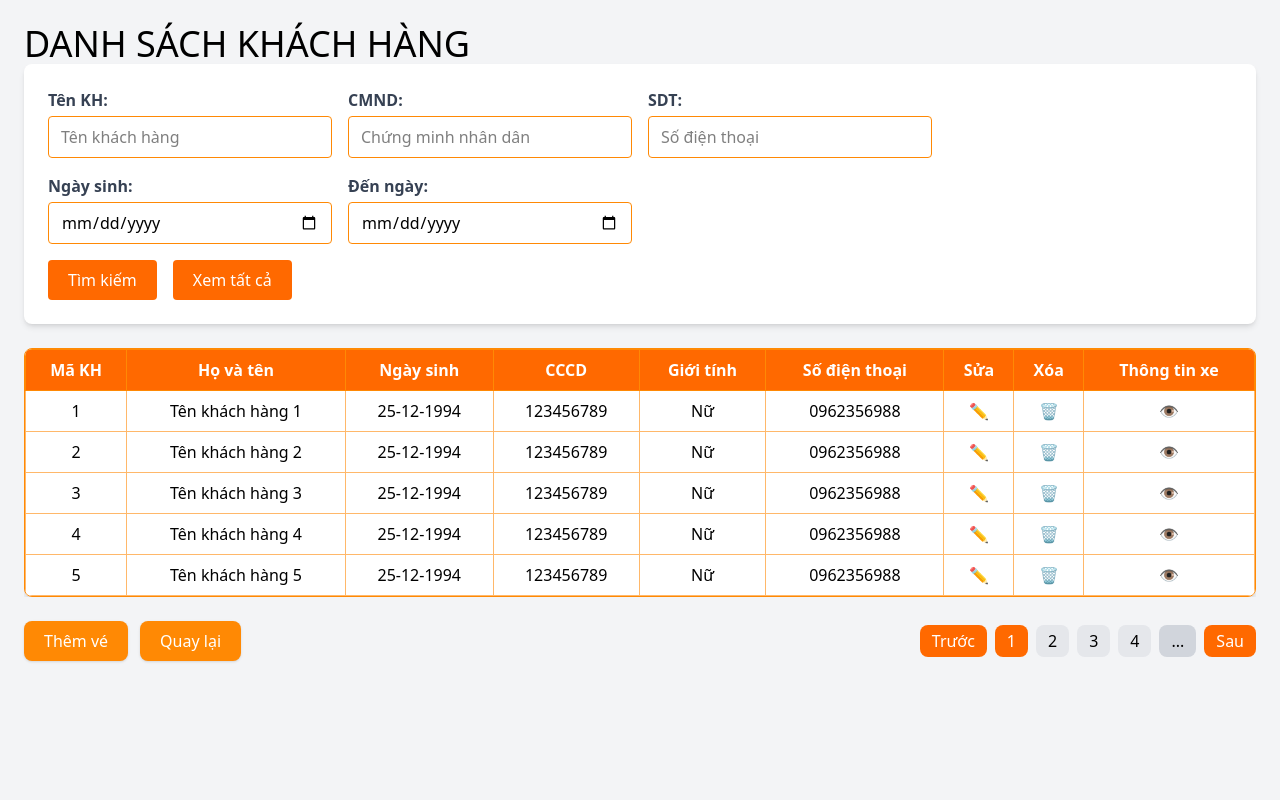
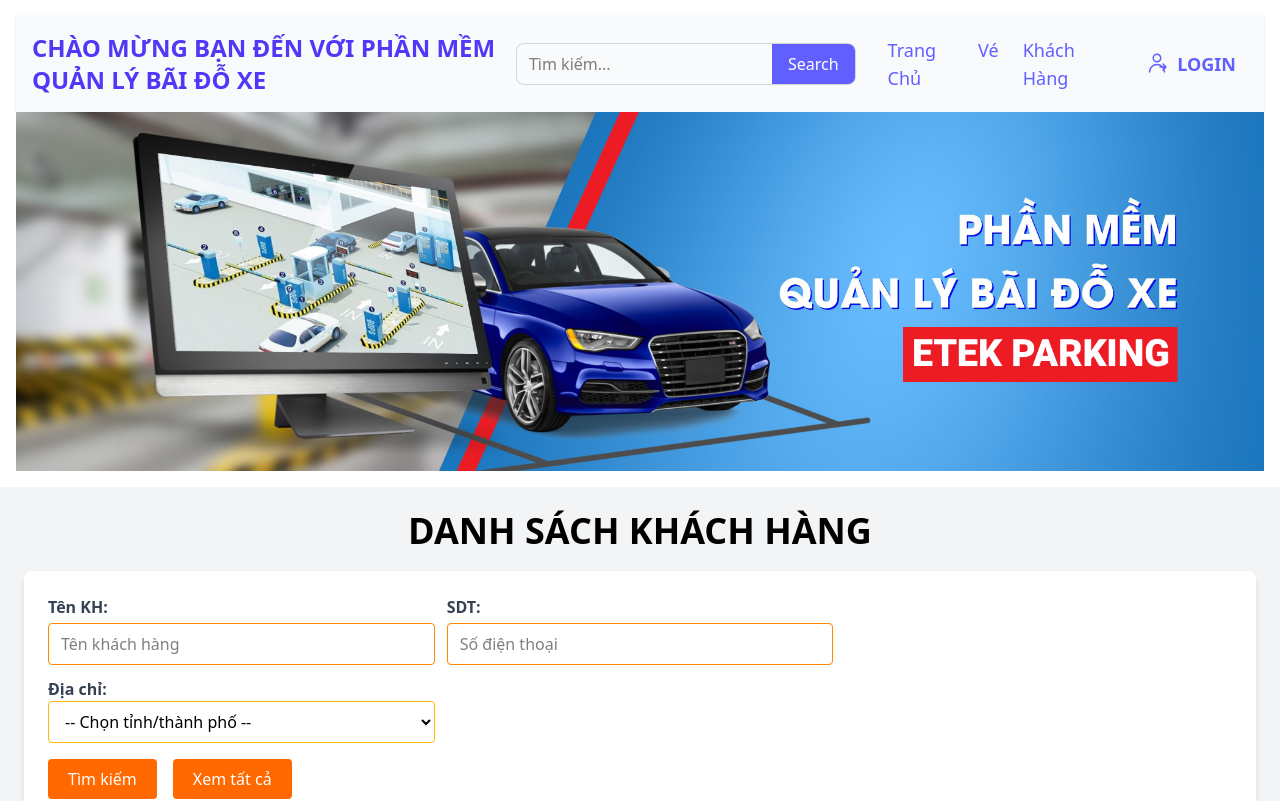
Before and after one commit to nguyenmanhhieu2903/DU-AN-ORACE, a React (Vite) app: page /listKH in a window 1280 px wide. Shown: the top 801 px of the page. Built offline with nearby package versions, Linux system fonts and the light colour scheme.

Commit message:
update phân trang

```diff
--- a/src/component/header.jsx
+++ b/src/component/header.jsx
@@ -32,7 +32,7 @@
                     {/* Menu */}
                     <div className="flex gap-6 text-lg">
                         <a
-                            href=""
+                            href="/"
                             className="relative font-medium text-indigo-500
                                 after:content-[''] after:absolute after:left-0 after:-bottom-4
                                 after:w-0 after:h-1.5 after:bg-fuchsia-500
--- a/src/component/listKH.jsx
+++ b/src/component/listKH.jsx
@@ -1,29 +1,47 @@
 import { useState } from "react";
+import Header from "./header";
+
+const customers = [
+{ id: 1, name: "Nguyễn Văn A", address: "Hà Nội", gender: "Nam", phone: "0912345678" },
+{ id: 2, name: "Trần Thị B", address: "Hải Phòng", gender: "Nữ", phone: "0987654321" },
+{ id: 3, name: "Lê Văn C", address: "Đà Nẵng", gender: "Nam", phone: "0901122334" },
+{ id: 4, name: "Phạm Thị D", address: "Cần Thơ", gender: "Nữ", phone: "0933445566" },
+{ id: 5, name: "Hoàng Văn E", address: "Bắc Ninh", gender: "Nam", phone: "0977889900" },
+{ id: 6, name: "Vũ Văn F", address: "TPHCM", gender: "Nam", phone: "0911223344" },
+{ id: 7, name: "Đỗ Thị G", address: "Hà Nội", gender: "Nữ", phone: "0988112233" },
+];
 
 const ListKH = () => {
 
     const [open, setOpen] = useState(false); // bật/tắt hidden panel
     const [selected, setSelected] = useState(null); // thông tin xe
 
+    const [currentPage, setCurrentPage] = useState(1);
+    const itemsPerPage = 5;
+
+
+    const indexOfLast = currentPage * itemsPerPage;
+    const indexOfFirst = indexOfLast - itemsPerPage;
+    const currentCustomers = customers.slice(indexOfFirst, indexOfLast);
+
+
+    const totalPages = Math.ceil(customers.length / itemsPerPage);
+
     // p-6 max-w-7xl mx-auto div đầu tiên căn lề giữa
 
     return (
         <div className="">
+            <Header />
             <div className="p-6 bg-gray-100 min-h-screen">
-                <h1 className="text-4xl">DANH SÁCH KHÁCH HÀNG</h1>
+                <h1 className="text-4xl font-bold text-center pb-5">DANH SÁCH KHÁCH HÀNG</h1>
 
                 {/* Form tìm kiếm */}
                 <div className="bg-white p-6 rounded-lg shadow-md mb-6">
-                    <div className="grid grid-cols-4 gap-4 mb-4">
+                    <div className="grid grid-cols-3 gap-3 mb-4">
 
                         <div>
                             <label className="font-semibold text-gray-700">Tên KH:</label>
                             <input type="text" placeholder="Tên khách hàng" className="w-full border border-orange-400 rounded px-3 py-2 mt-1" />
-                        </div>
-
-                        <div>
-                            <label className="font-semibold text-gray-700">CMND:</label>
-                            <input type="text" placeholder="Chứng minh nhân dân" className="w-full border border-orange-400 rounded px-3 py-2 mt-1" />
                         </div>
 
                         <div>
@@ -34,13 +52,23 @@
                         <div></div>
 
                         <div>
-                            <label className="font-semibold text-gray-700">Ngày sinh:</label>
-                            <input type="date" className="w-full border border-orange-400 rounded px-3 py-2 mt-1" />
-                        </div>
+                            <label className="font-semibold text-gray-700">Địa chỉ:</label>
+                            <select className="border border-amber-400 rounded px-3 py-2 w-full md:col-span-2">
+                                <option value="">-- Chọn tỉnh/thành phố --</option>
 
-                        <div>
-                            <label className="font-semibold text-gray-700">Đến ngày:</label>
-                            <input type="date" className="w-full border border-orange-400 rounded px-3 py-2 mt-1" />
+                                <option>Hà Nội</option>
+                                <option>TP Hồ Chí Minh</option>
+                                <option>Hải Phòng</option>
+                                <option>Đà Nẵng</option>
+                                <option>Cần Thơ</option>
+                                <option>Bắc Giang</option>
+                                <option>Bắc Kạn</option>
+                                <option>Bạc Liêu</option>
+                                <option>Bắc Ninh</option>
+                                <option>Lai Châu</option>
+                                <option>Lâm Đồng</option>
+                                <option>Lạng Sơn</option>
+                            </select>
                         </div>
                     </div>
 
@@ -58,8 +86,7 @@
                     <tr className="bg-orange-500 text-white">
                     <th className="p-2 border border-orange-400">Mã KH</th>
                     <th className="p-2 border border-orange-400">Họ và tên</th>
-                            <th className="p-2 border border-orange-400">Ngày sinh</th>
-                            <th className="p-2 border border-orange-400">CCCD</th>
+                    <th className="p-2 border border-orange-400">Địa chỉ</th>
                     <th className="p-2 border border-orange-400">Giới tính</th>
                     <th className="p-2 border border-orange-400">Số điện thoại</th>
                     <th className="p-2 border border-orange-400">Sửa</th>
@@ -68,26 +95,23 @@
                     </tr>
                     </thead>
 
+
                     <tbody>
-                            {[1,2,3,4,5].map(id => (
-                            <tr key={id} className="text-center bg-white hover:bg-gray-100">
-                                <td className="p-2 border border-orange-300">{id}</td>
-                                <td className="p-2 border border-orange-300">Tên khách hàng {id}</td>
-                                <td className="p-2 border border-orange-300">25-12-1994</td>
-                                <td className="p-2 border border-orange-300">123456789</td>
-                                <td className="p-2 border border-orange-300">Nữ</td>
-                                <td className="p-2 border border-orange-300">0962356988</td>
+                    {currentCustomers.map((kh) => (
+                    <tr key={kh.id} className="text-center bg-white hover:bg-gray-100">
+                    <td className="p-2 border border-orange-300">{kh.id}</td>
+                    <td className="p-2 border border-orange-300">{kh.name}</td>
+                    <td className="p-2 border border-orange-300">{kh.address}</td>
+                    <td className="p-2 border border-orange-300">{kh.gender}</td>
+                    <td className="p-2 border border-orange-300">{kh.phone}</td>
                     <td className="p-2 border border-orange-300 cursor-pointer">✏️</td>
                     <td className="p-2 border border-orange-300 cursor-pointer">🗑️</td>
+
+
                     <td
                     className="p-2 border border-orange-300 cursor-pointer"
                     onClick={() => {
-                                    setSelected({
-                                    loaiXe: "Ô tô",
-                                    mauxe: "Đỏ",
-                                    bienSo: "30H-123.45",
-                                    maKH: + id,
-                                    });
+                    setSelected({ loaiXe: "Ô tô", mauxe: "Đỏ", bienSo: "30H-123.45", maKH: kh.id });
                     setOpen(true);
                     }}
                     >
@@ -102,56 +126,42 @@
 
 
                 {/* Footer & Pagination */}
-                <div>
                 <div className="flex justify-between items-center mt-6">
-
-                    {/* LEFT BUTTON GROUP */}
                     <div className="flex gap-3">
-                        <a
-                        href="/addKH"
-                        className="bg-orange-400 text-white px-5 py-2 rounded-lg shadow hover:bg-orange-600 transition"
-                        >
-                        Thêm vé
-                        </a>
-
-                        <a
-                        href="/"
-                        className="bg-orange-400 text-white px-5 py-2 rounded-lg shadow hover:bg-orange-600 transition"
-                        >
-                        Quay lại
-                        </a>
+                    <a href="/addKH" className="bg-orange-400 text-white px-5 py-2 rounded-lg shadow hover:bg-orange-600 transition">Thêm khách hàng</a>
+                    <a href="/" className="bg-orange-400 text-white px-5 py-2 rounded-lg shadow hover:bg-orange-600 transition">Quay lại</a>
                     </div>
 
-                    {/* PAGINATION */}
+
                     <div className="flex items-center gap-2">
-
-                        <button className="px-3 py-1 rounded-lg bg-orange-500 text-white hover:bg-orange-600 transition">
+                    <button
+                    disabled={currentPage === 1}
+                    onClick={() => setCurrentPage(currentPage - 1)}
+                    className="px-3 py-1 rounded-lg bg-orange-500 text-white hover:bg-orange-700"
+                    >
                     Trước
                     </button>
 
-                        <button className="px-3 py-1 rounded-lg bg-orange-500 text-white hover:bg-orange-600 transition">
-                        1
+
+                    {[...Array(totalPages)].map((_, index) => (
+                    <button
+                    key={index}
+                    onClick={() => setCurrentPage(index + 1)}
+                    className={`px-3 py-1 rounded-lg ${currentPage === index + 1 ? "bg-orange-500 text-white" : "bg-gray-200 hover:bg-gray-300"}`}
+                    >
+                    {index + 1}
                     </button>
-                        <button className="px-3 py-1 rounded-lg bg-gray-200 hover:bg-gray-300 transition">
-                        2
-                        </button>
-                        <button className="px-3 py-1 rounded-lg bg-gray-200 hover:bg-gray-300 transition">
-                        3
-                        </button>
-                        <button className="px-3 py-1 rounded-lg bg-gray-200 hover:bg-gray-300 transition">
-                        4
-                        </button>
+                    ))}
 
-                        <button className="px-3 py-1 rounded-lg bg-gray-300 text-black">
-                        ...
-                        </button>
 
-                        <button className="px-3 py-1 rounded-lg bg-orange-500 text-white hover:bg-orange-600 transition">
+                    <button
+                    disabled={currentPage === totalPages}
+                    onClick={() => setCurrentPage(currentPage + 1)}
+                    className="px-3 py-1 rounded-lg bg-orange-500 text-white hover:bg-orange-700"
+                    >
                     Sau
                     </button>
                     </div>
-                    </div>
-
                 </div>
 
                 {/* HIDDEN PANEL - nằm ngay trong trang */}
--- a/src/component/ticketlist.jsx
+++ b/src/component/ticketlist.jsx
@@ -1,12 +1,13 @@
 import { useState } from "react";
+import Header from "./header";
 
 const TicketList = () => {
   const [search, setSearch] = useState({ code: "", plate: "" });
 
-  // ---- Dữ liệu cứng (2–3 vé) ----
   const tickets = [
     {
       code: "VE001",
+      khuvuc: "Khu A",
       plate: "29A-12345",
       type: "Xe máy",
       timeIn: "2025-01-12 08:00",
@@ -17,6 +18,7 @@
     },
     {
       code: "VE002",
+      khuvuc: "Khu B",
       plate: "51F-88888",
       type: "Ô tô",
       timeIn: "2025-01-12 09:00",
@@ -27,6 +29,7 @@
     },
     {
       code: "VE003",
+      khuvuc: "Khu C",
       plate: "30H-45678",
       type: "Xe máy",
       timeIn: "2025-01-12 07:45",
@@ -35,21 +38,84 @@
       status: "OUT",
       fee: "10.000đ",
     },
+    {
+      code: "VE004",
+      khuvuc: "Khu A",
+      plate: "29H-33333",
+      type: "Xe máy",
+      timeIn: "2025-01-12 06:30",
+      timeOut: "2025-01-12 08:00",
+      totalTime: "1 giờ 30 phút",
+      status: "OUT",
+      fee: "10.000đ",
+    },
+    {
+      code: "VE005",
+      khuvuc: "Khu B",
+      plate: "88A-88888",
+      type: "Ô tô",
+      timeIn: "2025-01-12 11:00",
+      timeOut: "—",
+      totalTime: "—",
+      status: "IN",
+      fee: "—",
+    },
+    {
+      code: "VE006",
+      khuvuc: "Khu C",
+      plate: "30F-67890",
+      type: "Xe máy",
+      timeIn: "2025-01-12 05:00",
+      timeOut: "2025-01-12 06:15",
+      totalTime: "1 giờ 15 phút",
+      status: "OUT",
+      fee: "8.000đ",
+    },
   ];
 
+  // Lọc tìm kiếm
   const filtered = tickets.filter(
     (t) =>
       t.code.toLowerCase().includes(search.code.toLowerCase()) &&
       t.plate.toLowerCase().includes(search.plate.toLowerCase())
   );
 
+  // ------------ PHÂN TRANG -------------
+  const [currentPage, setCurrentPage] = useState(1);
+  const itemsPerPage = 5;
 
-  // p-6 max-w-7xl mx-auto div đầu tiên căn lề giữa
+  const totalPages = Math.ceil(filtered.length / itemsPerPage);
+
+  const indexOfLast = currentPage * itemsPerPage;
+  const indexOfFirst = indexOfLast - itemsPerPage;
+
+  const currentTickets = filtered.slice(indexOfFirst, indexOfLast);
+
+  const handleNext = () => {
+    if (currentPage < totalPages) setCurrentPage(currentPage + 1);
+  };
+
+  const handlePrev = () => {
+    if (currentPage > 1) setCurrentPage(currentPage - 1);
+  };
+
+  const goToPage = (page) => {
+    setCurrentPage(page);
+  };
+
+  // Khi search → reset trang về 1
+  const handleSearchChange = (field, value) => {
+    setSearch({ ...search, [field]: value });
+    setCurrentPage(1);
+  };
+
   return (
-    <div className="p-4">
-      <h1 className="text-3xl font-bold mb-6 text-gray-800">DANH SÁCH VÉ</h1>
+    <div>
+      <Header />
+      <h1 className="text-4xl font-bold text-center mb-5">DANH SÁCH VÉ</h1>
 
-      {/* Search area */}
+      {/* Search */}
+      <div className="px-4">
         <div className="bg-white shadow-md rounded-xl p-6 mb-8 border border-gray-200">
           <div className="grid grid-cols-1 md:grid-cols-3 gap-4">
             <div>
@@ -59,7 +125,7 @@
                 placeholder="Nhập mã vé"
                 className="border rounded px-3 py-2 w-full mt-1 border-orange-400"
                 value={search.code}
-              onChange={(e) => setSearch({ ...search, code: e.target.value })}
+                onChange={(e) => handleSearchChange("code", e.target.value)}
               />
             </div>
 
@@ -70,7 +136,7 @@
                 placeholder="Nhập biển số xe"
                 className="border rounded px-3 py-2 w-full mt-1 border-orange-400"
                 value={search.plate}
-              onChange={(e) => setSearch({ ...search, plate: e.target.value })}
+                onChange={(e) => handleSearchChange("plate", e.target.value)}
               />
             </div>
 
@@ -80,20 +146,26 @@
               </button>
               <button
                 className="bg-orange-500 hover:bg-orange-600 text-white px-5 py-2 rounded-lg font-semibold w-full md:w-auto"
-              onClick={() => setSearch({ code: "", plate: "" })}
+                onClick={() => {
+                  setSearch({ code: "", plate: "" });
+                  setCurrentPage(1);
+                }}
               >
                 Xem tất cả
               </button>
             </div>
           </div>
         </div>
+      </div>
 
       {/* Table */}
+      <div className="p-4">
         <div className="border border-orange-400 rounded-lg overflow-hidden shadow-md">
-        <table className="w-full text-left border-collapse ">
+          <table className="w-full text-left border-collapse">
             <thead>
               <tr className="bg-orange-500 border border-orange-400 text-white text-center">
                 <th className="p-3 border border-orange-400">Mã vé</th>
+                <th className="p-3 border border-orange-400">Khu vực</th>
                 <th className="p-3 border border-orange-400">Biển số xe</th>
                 <th className="p-3 border border-orange-400">Loại xe</th>
                 <th className="p-3 border border-orange-400">Thời gian vào</th>
@@ -107,16 +179,17 @@
             </thead>
 
             <tbody>
-            {filtered.length === 0 ? (
+              {currentTickets.length === 0 ? (
                 <tr>
-                <td className="p-3 border text-center text-gray-500" colSpan="8">
+                  <td className="p-3 border text-center text-gray-500" colSpan="11">
                     Không tìm thấy dữ liệu
                   </td>
                 </tr>
               ) : (
-              filtered.map((t) => (
+                currentTickets.map((t) => (
                   <tr key={t.code} className="text-center hover:bg-gray-50">
                     <td className="p-3 border border-orange-400">{t.code}</td>
+                    <td className="p-3 border border-orange-400">{t.khuvuc}</td>
                     <td className="p-3 border border-orange-400">{t.plate}</td>
                     <td className="p-3 border border-orange-400">{t.type}</td>
                     <td className="p-3 border border-orange-400">{t.timeIn}</td>
@@ -124,18 +197,17 @@
                     <td className="p-3 border border-orange-400">{t.totalTime}</td>
                     <td className="p-3 border border-orange-400 font-bold text-blue-600">{t.status}</td>
                     <td className="p-3 border border-orange-400 font-semibold text-green-700">{t.fee}</td>
-                  <td className="p-3 border border-orange-300 cursor-pointer justify-center">✏️</td>
-                  <td className="p-3 border border-orange-300 cursor-pointer justify-center">🗑️</td>
+                    <td className="p-3 border border-orange-300 cursor-pointer">✏️</td>
+                    <td className="p-3 border border-orange-300 cursor-pointer">🗑️</td>
                   </tr>
                 ))
               )}
             </tbody>
           </table>
         </div>
-      <div>
+
+        {/* Pagination */}
         <div className="flex justify-between items-center mt-6">
-
-          {/* LEFT BUTTON GROUP */}
           <div className="flex gap-3">
             <a
               href=""
@@ -143,45 +215,44 @@
             >
               Thêm vé
             </a>
-
             <a
-              href="/"
+              href="/ticketlist"
               className="bg-orange-400 text-white px-5 py-2 rounded-lg shadow hover:bg-orange-600 transition"
             >
               Quay lại
             </a>
           </div>
 
-          {/* PAGINATION */}
           <div className="flex items-center gap-2">
-
-            <button className="px-3 py-1 rounded-lg bg-orange-500 text-white hover:bg-orange-600 transition">
+            <button
+              className="px-3 py-1 rounded-lg bg-orange-500 text-white hover:bg-orange-600 transition"
+              onClick={handlePrev}
+            >
               Trước
             </button>
 
-            <button className="px-3 py-1 rounded-lg bg-orange-500 text-white hover:bg-orange-600 transition">
-              1
+            {[...Array(totalPages)].map((_, i) => (
+              <button
+                key={i}
+                onClick={() => goToPage(i + 1)}
+                className={`px-3 py-1 rounded-lg ${
+                  currentPage === i + 1
+                    ? "bg-orange-500 text-white"
+                    : "bg-gray-200 hover:bg-gray-300"
+                } transition`}
+              >
+                {i + 1}
               </button>
-            <button className="px-3 py-1 rounded-lg bg-gray-200 hover:bg-gray-300 transition">
-              2
-            </button>
-            <button className="px-3 py-1 rounded-lg bg-gray-200 hover:bg-gray-300 transition">
-              3
-            </button>
-            <button className="px-3 py-1 rounded-lg bg-gray-200 hover:bg-gray-300 transition">
-              4
-            </button>
+            ))}
 
-            <button className="px-3 py-1 rounded-lg bg-gray-300 text-black">
-              ...
-            </button>
-
-            <button className="px-3 py-1 rounded-lg bg-orange-500 text-white hover:bg-orange-600 transition">
+            <button
+              className="px-3 py-1 rounded-lg bg-orange-500 text-white hover:bg-orange-600 transition"
+              onClick={handleNext}
+            >
               Sau
             </button>
           </div>
         </div>
-
       </div>
     </div>
   );
```
Lines whose indentation alone changed are shown as unchanged.
